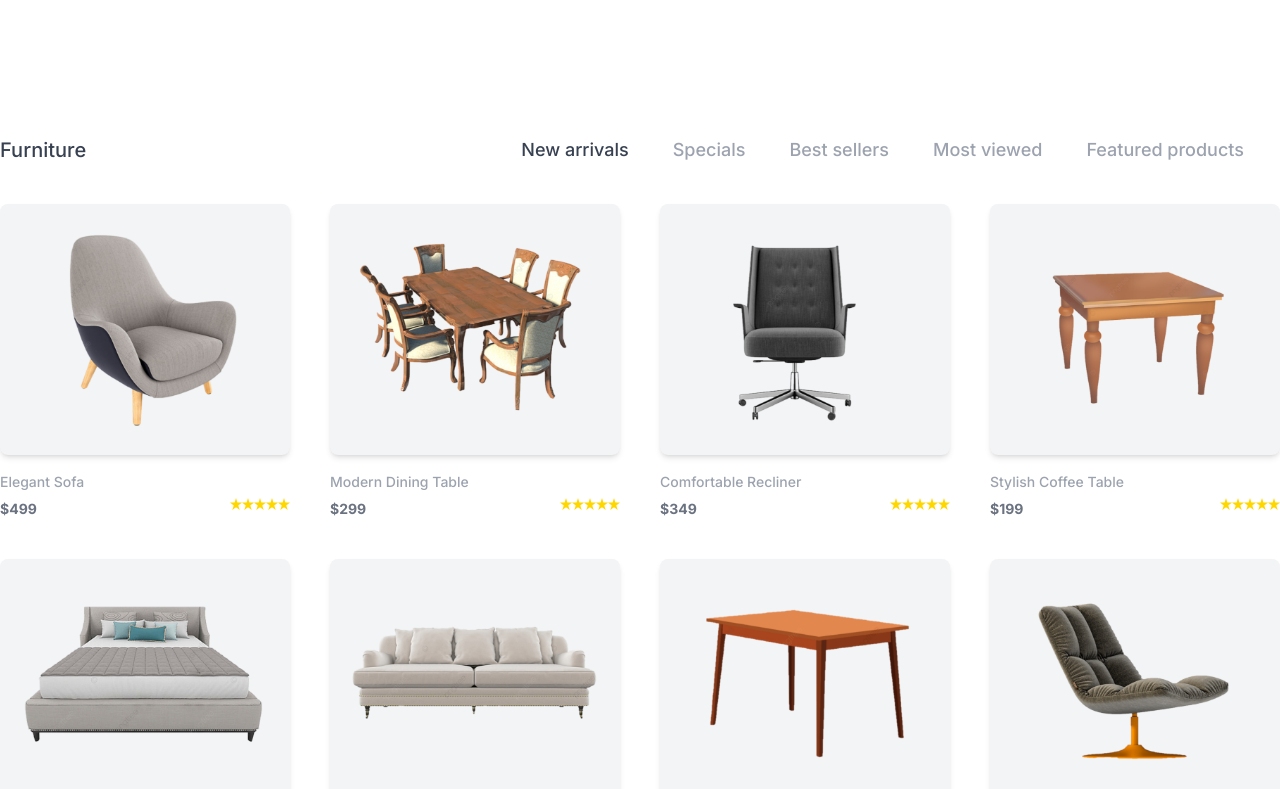
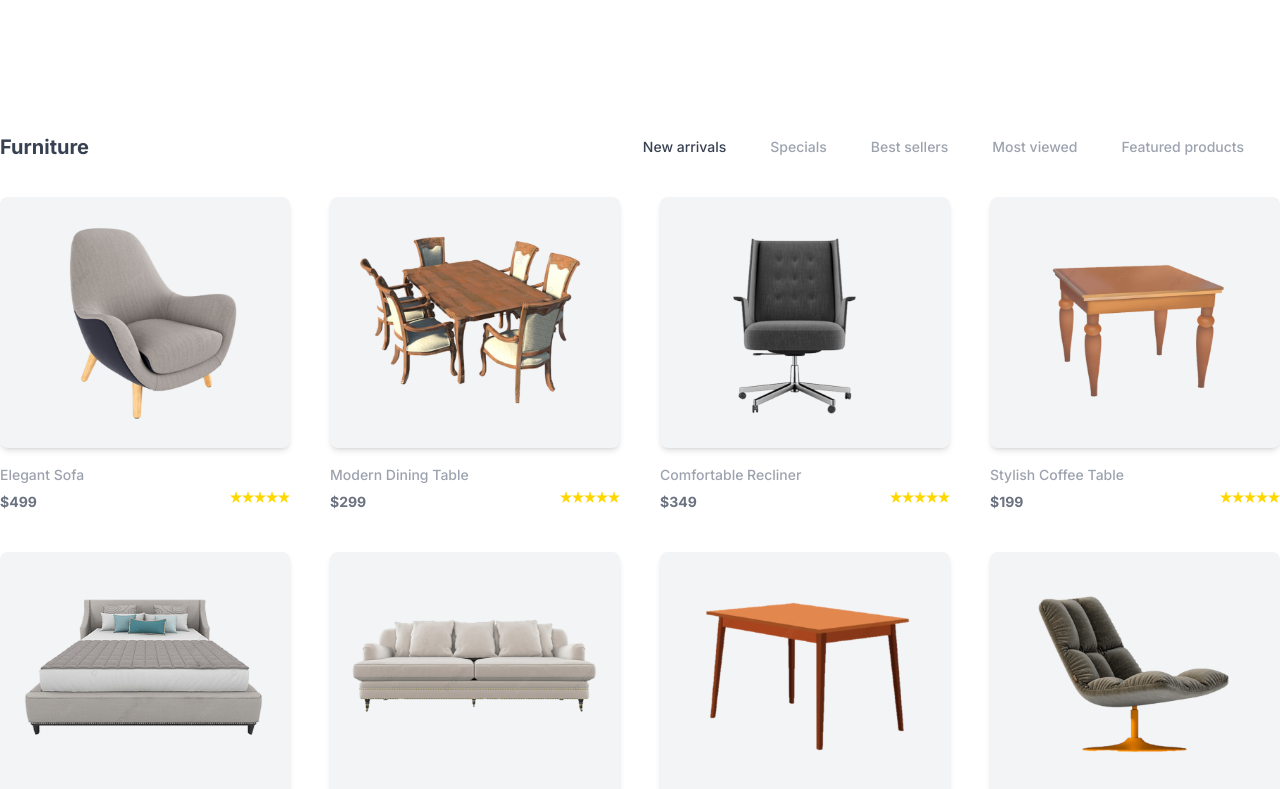
Before and after one commit to finnih-abidemi/Design-and-development-of-an-E-commerce-website-using-Next-js, a Next.js app: page / in a window 1280 px wide. Shown: the part 1351-2140 px from the top of the page. Built offline with nearby package versions, Linux system fonts and the light colour scheme.

Commit message:
Adjust the font of the product section

```diff
--- a/src/components/Furniture/index.tsx
+++ b/src/components/Furniture/index.tsx
@@ -83,12 +83,12 @@ const Furniture = () => {
   const visualizeContent = ({ title }: any) => (
     <div className="">
       <div className="flex justify-between items-center">
-        <h1 className="text-[20px] font-medium text-gray-700">{title}</h1>
+        <h1 className="text-[20px] font-bold text-gray-700">{title}</h1>
         <div className="invisible md:visible">
           <ul className="listed flex w-fit items-center justify-center gap-3 rounded-3xl px-5 py-2">
             <li
               onClick={() => handleItemClick(0)}
-              className={` flex cursor-pointer items-center px-4 text-[0.9rem] text-lg font-medium text-gray-400 hover:text-gray-700 ${
+              className={` flex cursor-pointer items-center px-4 text-[14px] font-medium text-gray-400 hover:text-gray-700 ${
                 selectedItem === 0
                   ? "rounded-3xl bg-white py-2 text-gray-700"
                   : ""
@@ -98,7 +98,7 @@ const Furniture = () => {
             </li>
             <li
               onClick={() => handleItemClick(1)}
-              className={` flex cursor-pointer items-center px-4 text-[0.9rem] text-lg font-medium text-gray-400 hover:text-gray-700 ${
+              className={` flex cursor-pointer items-center px-4 text-[14px] font-medium text-gray-400 hover:text-gray-700 ${
                 selectedItem === 1
                   ? "rounded-3xl bg-white py-2 text-gray-700"
                   : ""
@@ -108,7 +108,7 @@ const Furniture = () => {
             </li>
             <li
               onClick={() => handleItemClick(2)}
-              className={` flex cursor-pointer items-center px-4 text-[0.9rem] text-lg font-medium text-gray-400 hover:text-gray-700 ${
+              className={` flex cursor-pointer items-center px-4 text-[14px] font-medium text-gray-400 hover:text-gray-700 ${
                 selectedItem === 2
                   ? "rounded-3xl bg-white py-2 text-gray-700"
                   : ""
@@ -118,7 +118,7 @@ const Furniture = () => {
             </li>
             <li
               onClick={() => handleItemClick(3)}
-              className={` flex cursor-pointer items-center px-4 text-[0.9rem] text-lg font-medium text-gray-400 hover:text-gray-700 ${
+              className={` flex cursor-pointer items-center px-4 text-[14px] font-medium text-gray-400 hover:text-gray-700 ${
                 selectedItem === 3
                   ? "rounded-3xl bg-white py-2 text-gray-700"
                   : ""
@@ -128,7 +128,7 @@ const Furniture = () => {
             </li>
             <li
               onClick={() => handleItemClick(4)}
-              className={` flex cursor-pointer items-center px-4 text-[0.9rem] text-lg font-medium text-gray-400 hover:text-gray-700 ${
+              className={` flex cursor-pointer items-center px-4 text-[14px] font-medium text-gray-400 hover:text-gray-700 ${
                 selectedItem === 4
                   ? "rounded-3xl bg-white py-2 text-gray-700"
                   : ""
--- a/src/components/Newsletter/index.tsx
+++ b/src/components/Newsletter/index.tsx
@@ -14,7 +14,7 @@ const Newsletter = () => {
           <input
             type="text"
             placeholder="Enter your email address"
-            className="border border-gray-400 px-4 py-3 rounded-md w-[50%]"
+            className="border border-gray-400 px-4 py-3 rounded-md md:w-[50%]"
           />
           <button className="bg-gray-700 text-white px-4 py-3 rounded-md hover:bg-gray-500">
             Subscribe
```
